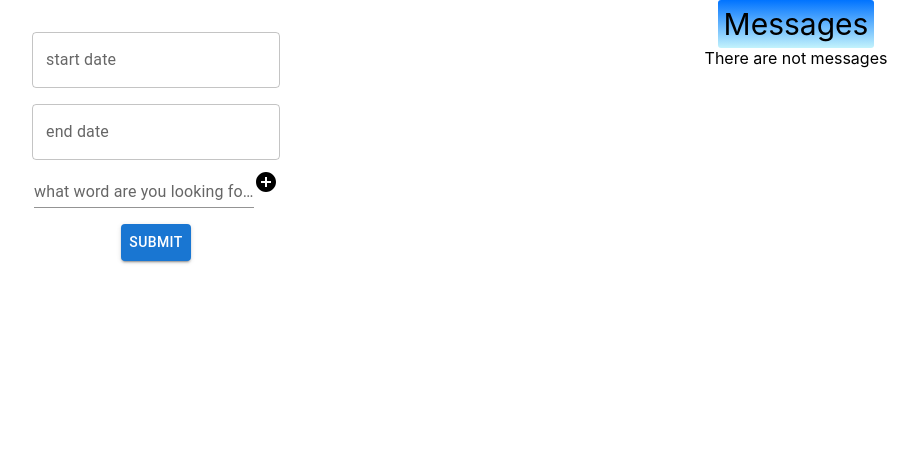
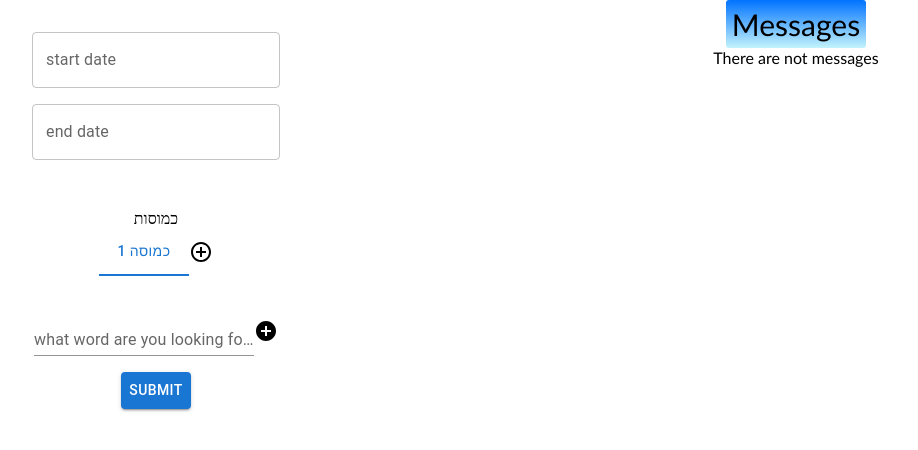
Before and after one commit to netashefer/SMS, a React (Create React App) app in the folder client/: page / in a window 1280 px wide. Shown: the top 450 px of the page, without its empty margins (4-922 px from the left). Built offline with nearby package versions, Linux system fonts and the light colour scheme.

Commit message:
wordslist

```diff
--- a/client/src/App.css
+++ b/client/src/App.css
@@ -1,5 +1,6 @@
 .App {
   text-align: center;
+  font-family: Calibri;
 }
 
 .App-logo {
--- a/client/src/App.tsx
+++ b/client/src/App.tsx
@@ -1,6 +1,5 @@
-import { ToastContainer } from 'react-toastify';
+import './App.css';
 import HomePage from './pages/HomePage';
-import './App.css';
 
 function App() {
   return (
--- a/client/src/api/api.ts
+++ b/client/src/api/api.ts
@@ -2,6 +2,7 @@ import axios from 'axios';
 import { log } from 'console';
 import { Message } from '../types/message.types';
 import { toast } from 'react-toastify';
+import _ from 'lodash';
 
 type Data = {
   chatName: string;
@@ -13,15 +14,21 @@ type Data = {
   timeStamp: number;
 };
 
-export const getData = async (wordList: string[], dateRange: {startDate: string, endDate: string}|null) => {
+export const getData = async (wordList: Record<number, string[]>, dateRange: { startDate: string, endDate: string } | null) => {
   let url = "http://localhost:5000/data";
   let isAdded = false;
-    if (wordList?.length > 0) {
-      url = url.concat(`?message=${wordList.join(",")}`);
-      url = url.substring(0, url.length);
+  let query = '[';
+  if (_.flatMap(wordList)?.length > 0) {
+    Object.values(wordList).map(list => {
+      query += `${JSON.stringify(list).toString()},`;
+    })
+    query = query.substring(0, query.length - 1);
+    query += ']';
+    query = query.replaceAll(`"`, `'`);
+    url = url.concat(`?message=${query}`);
     isAdded = true;
   }
-    if (dateRange){
+  if (dateRange) {
     url = url.concat(`${isAdded ? '&' : '?'}from_date=${dateRange.startDate}&to_date=${dateRange.endDate}`);
   }
 
--- a/client/src/components/Messages/Messages.css
+++ b/client/src/components/Messages/Messages.css
@@ -16,3 +16,22 @@
 .card {
     width: 100%;
 }
+
+.message-text {
+    font-size: 16px;
+    font-family: Calibri;
+}
+
+.message-translated, .message-datetime {
+    font-size: 13px;
+    font-family: Calibri;
+    justify-content: center;
+    display: flex;
+}
+
+.message-metadata {
+    width: 50%;
+    margin-bottom: 1.5em;
+    display: flex;
+    justify-content: space-evenly;
+}
--- a/client/src/components/Messages/Messages.tsx
+++ b/client/src/components/Messages/Messages.tsx
@@ -1,6 +1,8 @@
 import { CardContent, Typography } from "@mui/material";
 import { formatDatetime } from "../../helpers/date.helper";
 import { Message } from "../../types/message.types";
+import ChatIcon from '@mui/icons-material/Chat';
+import PersonIcon from '@mui/icons-material/Person';
 import './Messages.css';
 
 const Messages = ({messages}: {messages: Message[]}) => {
@@ -11,9 +13,13 @@ const Messages = ({messages}: {messages: Message[]}) => {
                 messages.length ? messages.map(msg =>
                     <CardContent className="card">
                         <Typography sx={{ fontSize: 14, border: 3, borderRadius: 3, borderColor: "gray", borderWidth: 1, padding: 3, fontFamily: "fantasy" }} color="text.secondary" gutterBottom>
-                            <div>{msg.message}</div>
-                           <div>{msg.translated_message}</div>
-                           <div>{formatDatetime(msg.timestamp)}</div>
+                            <div className="message-metadata">
+                                <div className="message-translated"><PersonIcon/> {msg.sender_name}</div>
+                                <div className="message-translated"><ChatIcon/> {msg.chat_name}</div>
+                                <div className="message-datetime">{formatDatetime(msg.timestamp)}</div>
+                            </div>
+                            <div className="message-text"><b>Original Message: </b>{msg.message}</div>
+                            <div className="message-translated"><b>Translated Message: </b>{msg.translated_message}</div>
                         </Typography>
                     </CardContent>
                 ): <div>There are not messages</div>
--- a/client/src/components/SearchBar/SearchBar.css
+++ b/client/src/components/SearchBar/SearchBar.css
@@ -2,11 +2,13 @@
 
 .search-bar {
     width: 20em;
+    margin-top: 2em;
 }
 
 .search-container {
     display: flex;
     flex-direction: row;
     align-items: center;
-    justify-content: center
+    justify-content: center;
+    cursor: pointer;
 }
--- a/client/src/components/SearchBar/SearchBar.tsx
+++ b/client/src/components/SearchBar/SearchBar.tsx
@@ -1,16 +1,16 @@
+import AddCircleIcon from '@mui/icons-material/AddCircle';
 import DeleteIcon from '@mui/icons-material/Delete';
 import { IconButton, List, ListItem, ListItemText, TextField } from "@mui/material";
 import _ from "lodash";
-import AddCircleIcon from '@mui/icons-material/AddCircle';
-import { ChangeEvent, SetStateAction, useState } from "react";
+import { ChangeEvent, useState } from "react";
 import './SearchBar.css';
 
-const SearchBar = ({ wordsList, setWordList }: { wordsList: string[], setWordList: React.Dispatch<React.SetStateAction<string[]>> }) => {
+const SearchBar = ({ wordsList, setWordList }: { wordsList: string[], setWordList: (list: string[]) => void }) => {
     const [value, setValue] = useState("");
 
     const addWord = () => {
         if (value?.trim() !== "")
-            setWordList(prev => _.uniq([...prev, value]));
+            setWordList(_.uniq([...(wordsList || []), value]));
         setValue("");
     }
 
@@ -21,7 +21,7 @@ const SearchBar = ({ wordsList, setWordList }: { wordsList: string[], setWordLis
     }
 
     const deleteWord = (word: string) => {
-        setWordList(prev => prev.filter(w => w !== word));
+        setWordList(wordsList?.filter(w => w !== word) || []);
     }
 
     return (
@@ -32,8 +32,9 @@ const SearchBar = ({ wordsList, setWordList }: { wordsList: string[], setWordLis
             </div>
             <List className='list-container'>
                 {
-                    wordsList.map(word => {
+                    wordsList?.map(word => {
                         return <ListItem
+                            key={word}
                             secondaryAction={
                                 <IconButton edge="end" aria-label="delete">
                                     <DeleteIcon onClick={() => deleteWord(word)} />
@@ -51,6 +52,3 @@ const SearchBar = ({ wordsList, setWordList }: { wordsList: string[], setWordLis
 }
 
 export default SearchBar;
-function uniq(arg0: string[]): string[] {
-    throw new Error('Function not implemented.');
-}
--- /dev/null
+++ b/client/src/components/Tabs/Tabs.css
@@ -0,0 +1,11 @@
+.tabs {
+    width: 100%;
+    margin-top: 3em;
+}
+
+.tabs-container {
+    display: flex;
+    justify-content: center;
+    align-items: center;
+    cursor: pointer;
+}
--- /dev/null
+++ b/client/src/components/Tabs/Tabs.tsx
@@ -0,0 +1,34 @@
+import Tab from '@mui/material/Tab';
+import Tabs from '@mui/material/Tabs';
+import './Tabs.css';
+import _ from 'lodash';
+import AddCircleOutlineIcon from '@mui/icons-material/AddCircleOutline';
+
+const TabsComp = ({ tab, setTab, tabsLength, addTab }: { tab: number, setTab: (num: number) => void, tabsLength: number, addTab: () => void }) => {
+
+    const handleChange = (event: React.SyntheticEvent, newValue: number) => {
+        setTab(newValue);
+    };
+
+    return (
+        <div className="tabs">
+            כמוסות
+            <div className='tabs-container'>
+                <Tabs
+                    value={tab}
+                    onChange={handleChange}
+                    variant="scrollable"
+                    scrollButtons="auto"
+                    aria-label="scrollable auto tabs example"
+                >
+                    {
+                        _.range(tabsLength).map(tab => <Tab label={`כמוסה ${tab + 1}`} />)
+                    }
+                </Tabs>
+                <AddCircleOutlineIcon onClick={addTab} />
+            </div>
+        </div>
+    );
+}
+
+export default TabsComp;
--- a/client/src/pages/HomePage.tsx
+++ b/client/src/pages/HomePage.tsx
@@ -7,18 +7,27 @@ import SearchBar from "../components/SearchBar/SearchBar";
 import { formatDate } from "../helpers/date.helper";
 import { Message } from "../types/message.types";
 import './HomePage.css';
+import TabsComp from "../components/Tabs/Tabs";
 
 const HomePage = () => {
-    const [wordsList, setWordList] = useState<string[]>([]);
+    const [wordsList, setWordList] = useState<Record<number, string[]>>({ 0: [] });
     const [start, setStart] = useState<any>(null);
     const [end, setEnd] = useState<any>(null);
     const [allMessages, setAllMessages] = useState<Message[]>([]);
+    const [tab, setTab] = useState<number>(0);
+
+    const handleWordListChange = (list: string[]) => {
+        setWordList(prev => {
+            prev[tab] = list;
+            return { ...prev };
+        })
+    }
 
     const onSubmit = async () => {
         try {
             const startDate = formatDate(start);
             const endDate = formatDate(end);
-            const dateRange = startDate && endDate  ? {startDate, endDate} : null;
+            const dateRange = startDate && endDate ? { startDate, endDate } : null;
             const result = await getData(wordsList, dateRange);
             setAllMessages(result);
         } catch {
@@ -26,11 +35,21 @@ const HomePage = () => {
         }
     }
 
+    const addTab = () => {
+        const index = Object.keys(wordsList).length;
+        setWordList(prev => {
+            prev[index] = [];
+            return prev;
+        })
+        setTab(index)
+    }
+
     return (
         <div className="home-page">
             <div className="side-bar">
                 <DateRangePicker start={start} end={end} setStart={setStart} setEnd={setEnd} />
-                <SearchBar wordsList={wordsList} setWordList={setWordList} />
+                <TabsComp tab={tab} setTab={setTab} tabsLength={Object.keys(wordsList).length} addTab={addTab} />
+                <SearchBar wordsList={wordsList[tab]} setWordList={handleWordListChange} />
                 <Button onClick={onSubmit} variant="contained" className="submit-btn">submit</Button>
             </div>
             <Messages messages={allMessages} />
```
Lines whose indentation alone changed are shown as unchanged.
